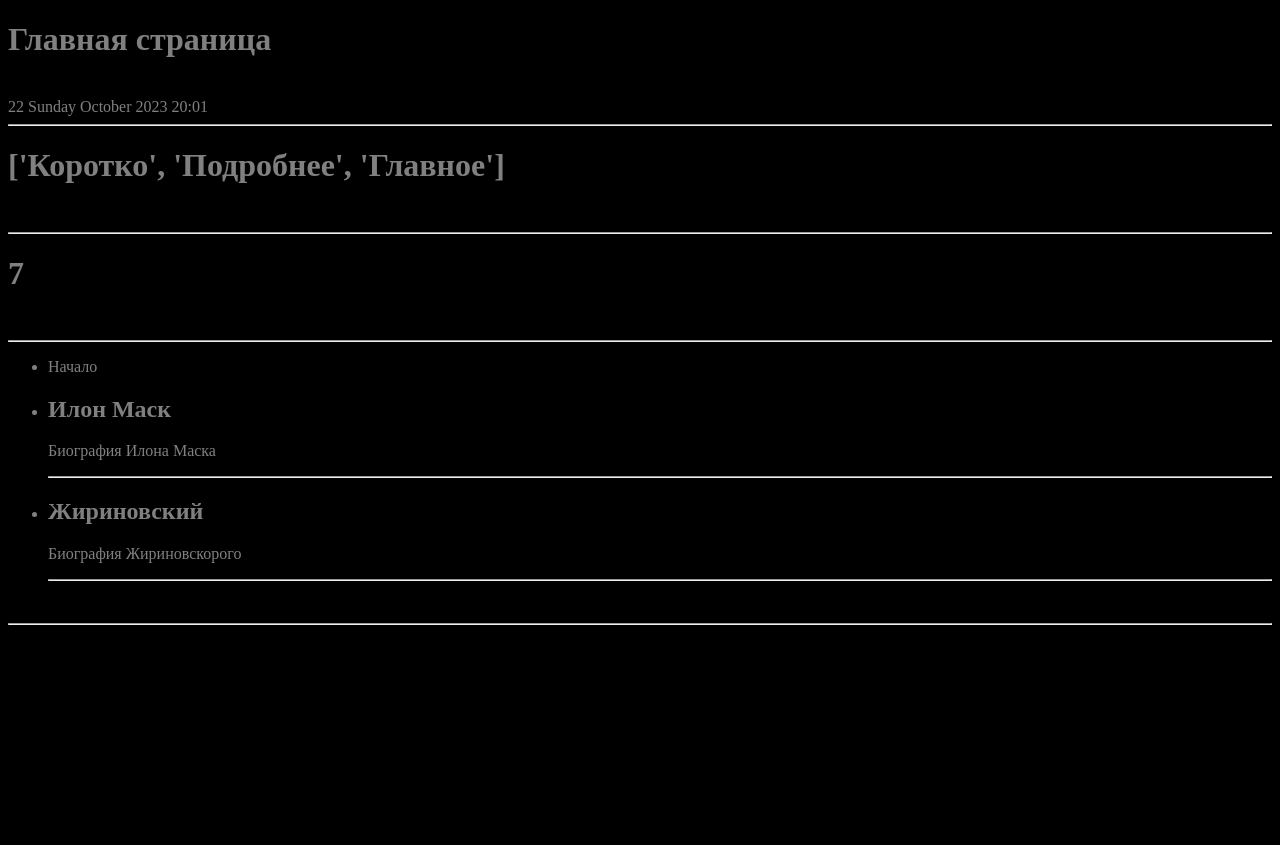
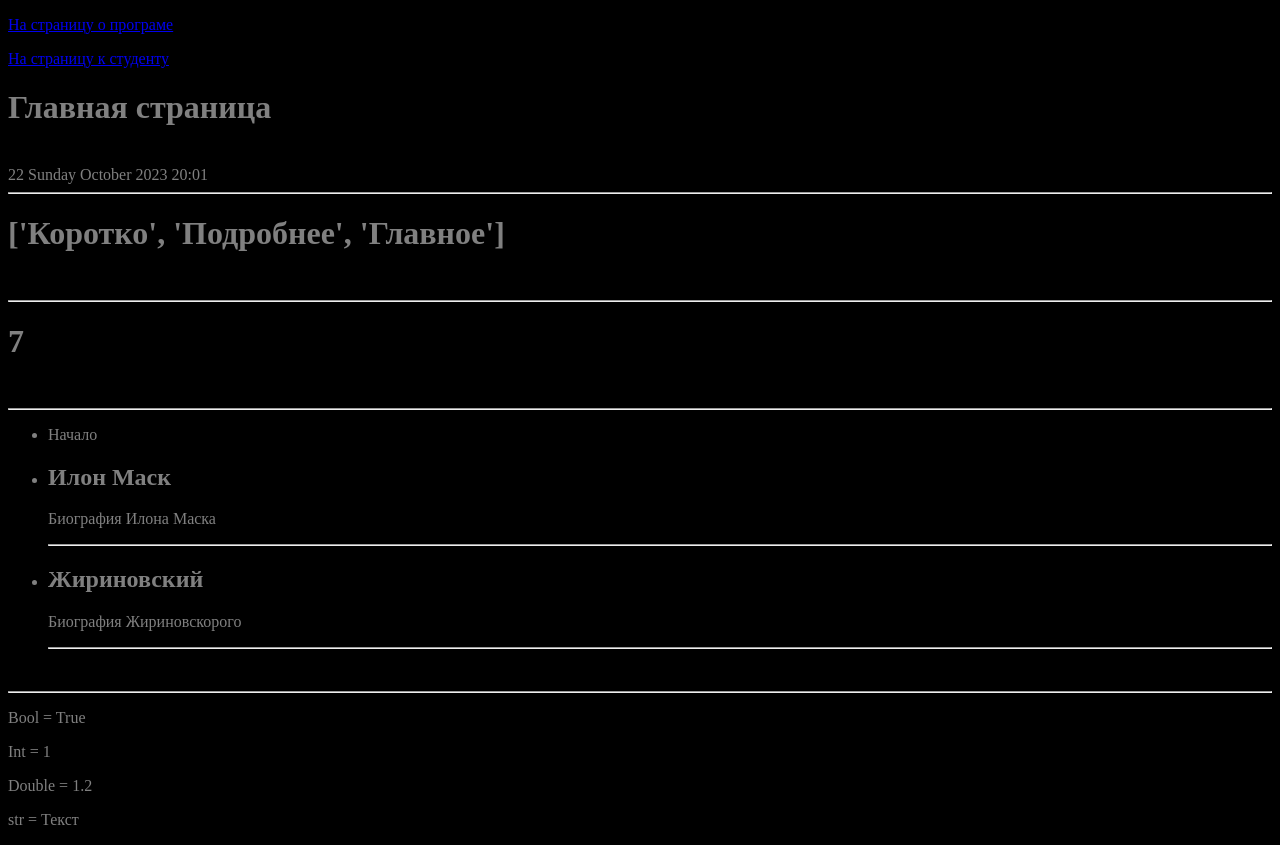
Before and after one commit to Eugen989/PriDjango, a Django app: page / in a window 1280 px wide. Before the commit the page ends 625 px from the top, so only its background shows below. Run offline with Django 4.2, Linux system fonts and the light colour scheme.

Commit message:
Дз_6 1) Иопробовать 20 фильтров https://docs.djangoproject.com/en/4.2/ref/templates/builtins/ 2) Используя циклы и условия (for, forloop) посмотреть половину 3) сделать переходы из главной страницы по (about, student, index) 4) сделать переходы по всем с траницам с помощью меню 5) на странице сделать список студентов с переходами на каждого студента из списка (с помощью <а>)

```diff
--- a/GoodSite/people/templates/women/index.html
+++ b/GoodSite/people/templates/women/index.html
@@ -5,6 +5,11 @@
     <title>Title</title>
 </head>
 <body style="background-color: black; color: grey;">
+
+    <p> <a href="{% url 'about' %}"> На страницу о програме </a> </p>
+
+    <p> <a href="{% url 'spisok_pri' 10 %}"> На страницу к студенту </a> </p>
+
     <h1> {{title}} </h1>
     <br>
     {% now "d l F Y H:i" %}
@@ -39,4 +44,10 @@
     <br>
     <hr>
 
+    <p>Bool = {{True}}</p>
+    <p>Int = {{1}}</p>
+    <p>Double = {{1.2}}</p>
+    <p>str = {{"Текст"}}</p>
+
+
 </body>
--- a/GoodSite/people/views.py
+++ b/GoodSite/people/views.py
@@ -97,7 +97,8 @@ def index(request):
 
 
 def about(request):
-    return redirect("spisok_pri", '12')
+    # return redirect("spisok_pri", '12')
+    return render(request, 'women/about.html')
     return HttpResponse('<h1> БГИТУ </h1>')
 
 
@@ -161,7 +162,7 @@ def get_data_for_number(request, number):
 
 
 def split_line(request):
-    line = "Hello, my, \"world or, not\""
+    line = "Hello, my, \"world or, not\" ku, ku, \",,\""
     sep = ","
     parse_line = line
     list = []
@@ -169,6 +170,7 @@ def split_line(request):
     zap_i = 0
     last_i = 0
     sep_symbol = False
+    first_symb = False
 
     if line == len(line)*' ':
         list.append('')
@@ -180,11 +182,22 @@ def split_line(request):
             if parse_line[i] == "\"":
                 sep_symbol = not sep_symbol
 
+            if not first_symb and parse_line[i] == ' ':
+                zap_i += 1
+                print("Увелечение zap_i")
+
+            elif not first_symb and parse_line[i] != " ":
+                first_symb = True
+
             if parse_line[i] == sep and not sep_symbol:
-                list.append(parse_line[zap_i:i])
+                if(zap_i != 0):
+                    list.append(parse_line[zap_i:i])
+                else:
+                    list.append(parse_line[zap_i:i])
                 i = i + 1
                 zap_i = i
                 no_sep = False
+                first_symb = False
             i += 1
         if no_sep:
             list.append(line)
@@ -202,6 +215,7 @@ def split_line(request):
 
     dict = {}
     dict['str'] = list
+    print(dict)
     return render(request, 'women/second.html', dict)
     #return HttpResponse(f'<h1> {list} </h1>')
 
```
Also changed, not shown: GoodSite/people/templates/women/about.html (added, +11 -0 lines).
